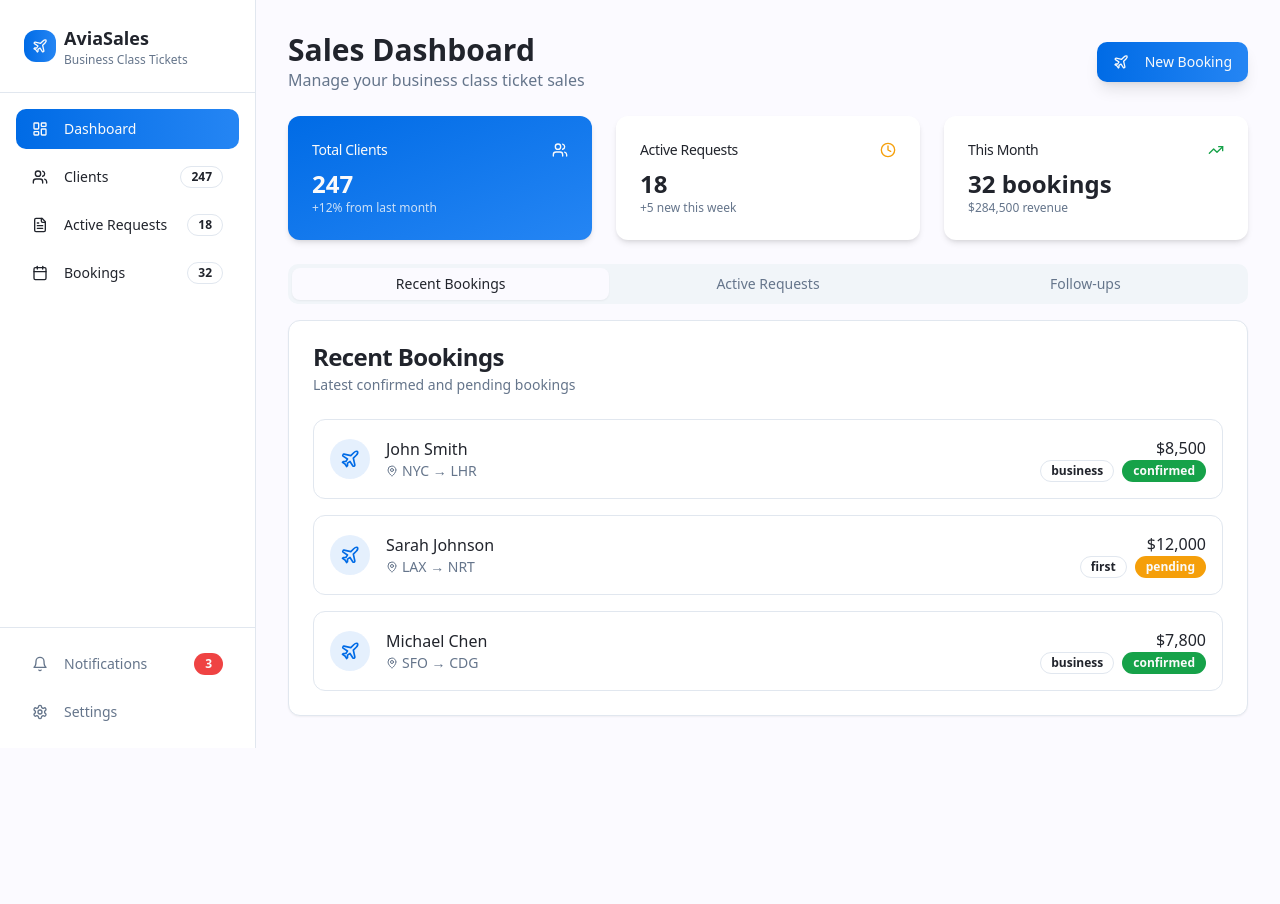
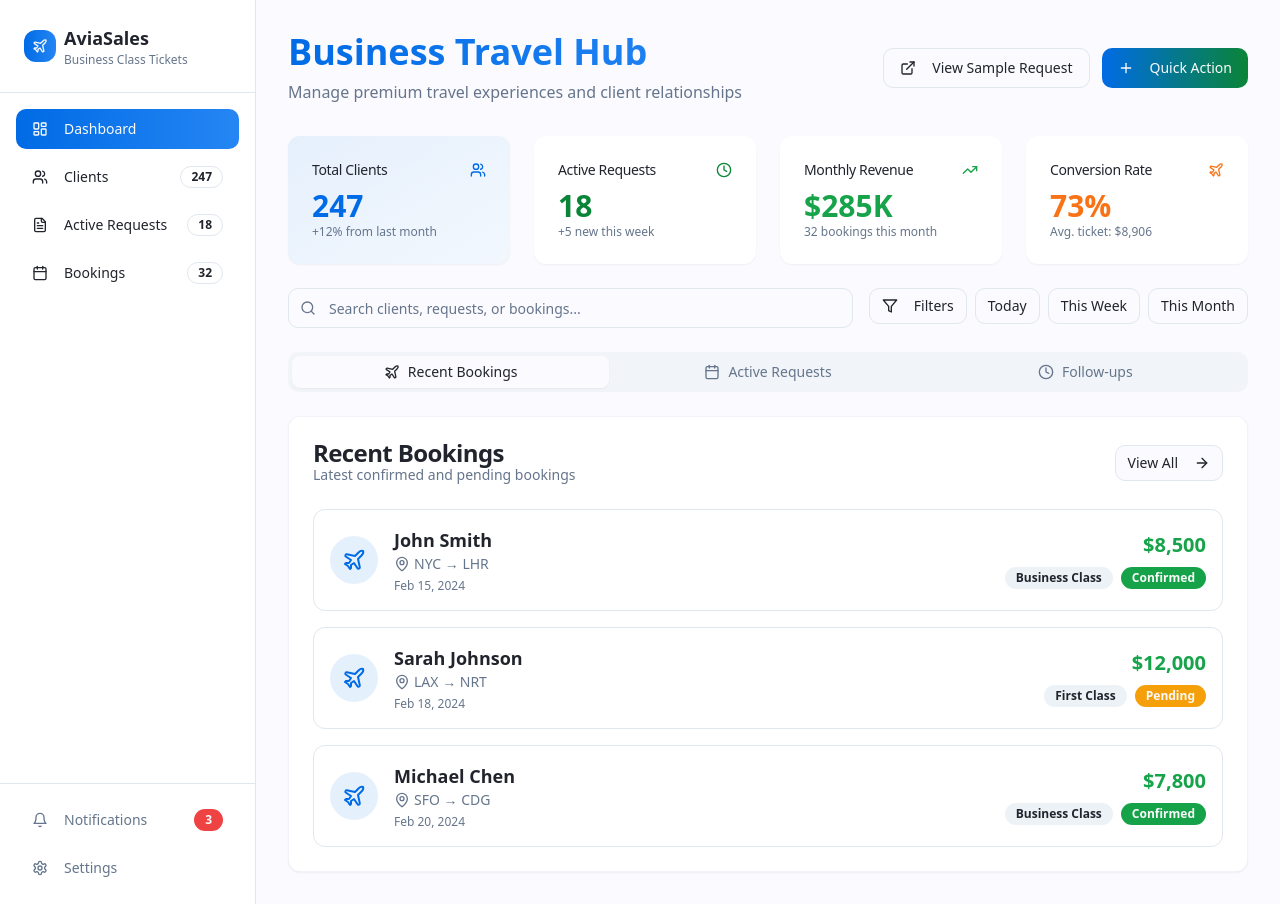
Before and after one commit to AlonKask/sky-high-agent-ai, a React (Vite) app: page / in a window 1280 px wide. Before the commit the page ends 800 px from the top, so only its background shows below. Built offline with nearby package versions, Linux system fonts and the light colour scheme.

Commit message:
Optimize page UI/UX and functionality.
Improve the UI/UX and functionality of the current page.

```diff
--- a/src/components/Dashboard.tsx
+++ b/src/components/Dashboard.tsx
@@ -1,18 +1,27 @@
 import { useState } from "react";
+import { useNavigate } from "react-router-dom";
 import { Card, CardContent, CardDescription, CardHeader, CardTitle } from "@/components/ui/card";
 import { Badge } from "@/components/ui/badge";
 import { Button } from "@/components/ui/button";
+import { Input } from "@/components/ui/input";
 import { Tabs, TabsContent, TabsList, TabsTrigger } from "@/components/ui/tabs";
-import { Users, Plane, Calendar, TrendingUp, Clock, MapPin } from "lucide-react";
+import { Dialog, DialogContent, DialogHeader, DialogTitle, DialogTrigger } from "@/components/ui/dialog";
+import { Users, Plane, Calendar, TrendingUp, Clock, MapPin, Search, Plus, ExternalLink, ArrowRight, Filter } from "lucide-react";
 
 const Dashboard = () => {
+  const navigate = useNavigate();
+  const [searchTerm, setSearchTerm] = useState("");
+  const [selectedFilter, setSelectedFilter] = useState("all");
+
   const [stats] = useState({
     totalClients: 247,
     activeRequests: 18,
     thisMonthBookings: 32,
     revenue: 284500,
     followUpsToday: 8,
-    upcomingTrips: 15
+    upcomingTrips: 15,
+    conversionRate: 73,
+    averageTicketPrice: 8906
   });
 
   const recentBookings = [
@@ -105,90 +114,184 @@ const Dashboard = () => {
   return (
     <div className="space-y-6">
       {/* Header */}
-      <div className="flex items-center justify-between">
+      <div className="flex flex-col lg:flex-row items-start lg:items-center justify-between gap-4 mb-8">
         <div>
-          <h1 className="text-3xl font-bold text-foreground">Sales Dashboard</h1>
-          <p className="text-muted-foreground">Manage your business class ticket sales</p>
+          <h1 className="text-4xl font-bold text-gradient">Business Travel Hub</h1>
+          <p className="text-muted-foreground mt-2">Manage premium travel experiences and client relationships</p>
         </div>
-        <Button className="bg-gradient-to-r from-primary to-primary-light shadow-lg">
-          <Plane className="mr-2 h-4 w-4" />
+        <div className="flex gap-3">
+          <Button
+            variant="outline"
+            onClick={() => navigate("/request/REQ-001")}
+            className="hover:shadow-medium transition-all duration-200"
+          >
+            <ExternalLink className="mr-2 h-4 w-4" />
+            View Sample Request
+          </Button>
+          <Dialog>
+            <DialogTrigger asChild>
+              <Button className="bg-gradient-to-r from-primary to-accent hover:shadow-large transition-all duration-200">
+                <Plus className="mr-2 h-4 w-4" />
+                Quick Action
+              </Button>
+            </DialogTrigger>
+            <DialogContent>
+              <DialogHeader>
+                <DialogTitle>Quick Actions</DialogTitle>
+              </DialogHeader>
+              <div className="grid grid-cols-2 gap-4 py-4">
+                <Button variant="outline" className="h-20 flex-col">
+                  <Plane className="h-6 w-6 mb-2" />
                   New Booking
                 </Button>
+                <Button variant="outline" className="h-20 flex-col">
+                  <Users className="h-6 w-6 mb-2" />
+                  Add Client
+                </Button>
+                <Button variant="outline" className="h-20 flex-col">
+                  <Calendar className="h-6 w-6 mb-2" />
+                  New Request
+                </Button>
+                <Button variant="outline" className="h-20 flex-col">
+                  <TrendingUp className="h-6 w-6 mb-2" />
+                  Analytics
+                </Button>
+              </div>
+            </DialogContent>
+          </Dialog>
+        </div>
       </div>
 
-      {/* Stats Cards */}
-      <div className="grid grid-cols-1 md:grid-cols-2 lg:grid-cols-3 gap-6">
-        <Card className="border-0 shadow-md bg-gradient-to-br from-primary to-primary-light text-primary-foreground">
+      {/* Enhanced Stats Cards */}
+      <div className="grid grid-cols-1 md:grid-cols-2 lg:grid-cols-4 gap-6 mb-8">
+        <Card className="card-elevated border-0 bg-gradient-to-br from-primary/10 to-primary/5 hover:shadow-large transition-all duration-200">
           <CardHeader className="flex flex-row items-center justify-between space-y-0 pb-2">
             <CardTitle className="text-sm font-medium">Total Clients</CardTitle>
-            <Users className="h-4 w-4" />
+            <Users className="h-4 w-4 text-primary" />
           </CardHeader>
           <CardContent>
-            <div className="text-2xl font-bold">{stats.totalClients}</div>
-            <p className="text-xs opacity-80">+12% from last month</p>
+            <div className="text-3xl font-bold text-primary">{stats.totalClients}</div>
+            <p className="text-xs text-muted-foreground">+12% from last month</p>
           </CardContent>
         </Card>
 
-        <Card className="border-0 shadow-md">
+        <Card className="card-elevated border-0 hover:shadow-large transition-all duration-200">
           <CardHeader className="flex flex-row items-center justify-between space-y-0 pb-2">
             <CardTitle className="text-sm font-medium">Active Requests</CardTitle>
-            <Clock className="h-4 w-4 text-warning" />
+            <Clock className="h-4 w-4 text-accent" />
           </CardHeader>
           <CardContent>
-            <div className="text-2xl font-bold">{stats.activeRequests}</div>
+            <div className="text-3xl font-bold text-accent">{stats.activeRequests}</div>
             <p className="text-xs text-muted-foreground">+5 new this week</p>
           </CardContent>
         </Card>
 
-        <Card className="border-0 shadow-md">
+        <Card className="card-elevated border-0 hover:shadow-large transition-all duration-200">
           <CardHeader className="flex flex-row items-center justify-between space-y-0 pb-2">
-            <CardTitle className="text-sm font-medium">This Month</CardTitle>
-            <TrendingUp className="h-4 w-4 text-success" />
+            <CardTitle className="text-sm font-medium">Monthly Revenue</CardTitle>
+            <TrendingUp className="h-4 w-4 text-green-600" />
           </CardHeader>
           <CardContent>
-            <div className="text-2xl font-bold">{stats.thisMonthBookings} bookings</div>
-            <p className="text-xs text-muted-foreground">${stats.revenue.toLocaleString()} revenue</p>
+            <div className="text-3xl font-bold text-green-600">${(stats.revenue/1000).toFixed(0)}K</div>
+            <p className="text-xs text-muted-foreground">{stats.thisMonthBookings} bookings this month</p>
+          </CardContent>
+        </Card>
+
+        <Card className="card-elevated border-0 hover:shadow-large transition-all duration-200">
+          <CardHeader className="flex flex-row items-center justify-between space-y-0 pb-2">
+            <CardTitle className="text-sm font-medium">Conversion Rate</CardTitle>
+            <Plane className="h-4 w-4 text-orange-500" />
+          </CardHeader>
+          <CardContent>
+            <div className="text-3xl font-bold text-orange-500">{stats.conversionRate}%</div>
+            <p className="text-xs text-muted-foreground">Avg. ticket: ${stats.averageTicketPrice.toLocaleString()}</p>
           </CardContent>
         </Card>
       </div>
 
+      {/* Search and Filter Bar */}
+      <div className="flex flex-col lg:flex-row gap-4 mb-6">
+        <div className="relative flex-1">
+          <Search className="absolute left-3 top-1/2 transform -translate-y-1/2 h-4 w-4 text-muted-foreground" />
+          <Input
+            placeholder="Search clients, requests, or bookings..."
+            value={searchTerm}
+            onChange={(e) => setSearchTerm(e.target.value)}
+            className="pl-10"
+          />
+        </div>
+        <div className="flex gap-2">
+          <Button variant="outline" size="sm">
+            <Filter className="h-4 w-4 mr-2" />
+            Filters
+          </Button>
+          <Button variant="outline" size="sm">Today</Button>
+          <Button variant="outline" size="sm">This Week</Button>
+          <Button variant="outline" size="sm">This Month</Button>
+        </div>
+      </div>
+
       {/* Main Content */}
-      <Tabs defaultValue="bookings" className="space-y-4">
-        <TabsList className="grid w-full grid-cols-3">
-          <TabsTrigger value="bookings">Recent Bookings</TabsTrigger>
-          <TabsTrigger value="requests">Active Requests</TabsTrigger>
-          <TabsTrigger value="followups">Follow-ups</TabsTrigger>
+      <Tabs defaultValue="bookings" className="space-y-6">
+        <TabsList className="grid w-full grid-cols-3 lg:w-auto lg:grid-cols-3">
+          <TabsTrigger value="bookings" className="flex items-center gap-2">
+            <Plane className="h-4 w-4" />
+            Recent Bookings
+          </TabsTrigger>
+          <TabsTrigger value="requests" className="flex items-center gap-2">
+            <Calendar className="h-4 w-4" />
+            Active Requests
+          </TabsTrigger>
+          <TabsTrigger value="followups" className="flex items-center gap-2">
+            <Clock className="h-4 w-4" />
+            Follow-ups
+          </TabsTrigger>
         </TabsList>
 
         <TabsContent value="bookings" className="space-y-4">
-          <Card>
+          <Card className="card-elevated">
             <CardHeader>
+              <div className="flex items-center justify-between">
+                <div>
                   <CardTitle>Recent Bookings</CardTitle>
                   <CardDescription>Latest confirmed and pending bookings</CardDescription>
+                </div>
+                <Button variant="outline" size="sm">
+                  View All
+                  <ArrowRight className="ml-2 h-4 w-4" />
+                </Button>
+              </div>
             </CardHeader>
             <CardContent>
               <div className="space-y-4">
                 {recentBookings.map((booking) => (
-                  <div key={booking.id} className="flex items-center justify-between p-4 border rounded-lg hover:bg-muted/50 transition-colors">
+                  <div key={booking.id} className="group flex items-center justify-between p-4 border rounded-lg hover:bg-gradient-subtle transition-all duration-200 cursor-pointer">
                     <div className="flex items-center space-x-4">
-                      <div className="flex items-center justify-center w-10 h-10 rounded-full bg-primary/10">
-                        <Plane className="h-5 w-5 text-primary" />
+                      <div className="flex items-center justify-center w-12 h-12 rounded-full bg-primary/10 group-hover:bg-primary/20 transition-colors">
+                        <Plane className="h-6 w-6 text-primary" />
                       </div>
                       <div>
-                        <div className="font-medium">{booking.client}</div>
+                        <div className="font-semibold text-lg">{booking.client}</div>
                         <div className="flex items-center text-sm text-muted-foreground">
-                          <MapPin className="mr-1 h-3 w-3" />
+                          <MapPin className="mr-1 h-4 w-4" />
                           {booking.route}
+                        </div>
+                        <div className="text-xs text-muted-foreground mt-1">
+                          {new Date(booking.date).toLocaleDateString('en-US', {
+                            month: 'short',
+                            day: 'numeric',
+                            year: 'numeric'
+                          })}
                         </div>
                       </div>
                     </div>
                     <div className="text-right">
-                      <div className="font-medium">${booking.price.toLocaleString()}</div>
-                      <div className="flex items-center space-x-2">
-                        <Badge variant="outline" className="text-xs">
-                          {booking.type}
+                      <div className="font-bold text-xl text-green-600">${booking.price.toLocaleString()}</div>
+                      <div className="flex items-center space-x-2 mt-2">
+                        <Badge variant="secondary" className="text-xs capitalize">
+                          {booking.type} Class
                         </Badge>
-                        <Badge className={`text-xs ${getStatusColor(booking.status)}`}>
+                        <Badge className={`text-xs capitalize ${getStatusColor(booking.status)}`}>
                           {booking.status}
                         </Badge>
                       </div>
@@ -201,34 +304,46 @@ const Dashboard = () => {
         </TabsContent>
 
         <TabsContent value="requests" className="space-y-4">
-          <Card>
+          <Card className="card-elevated">
             <CardHeader>
+              <div className="flex items-center justify-between">
+                <div>
                   <CardTitle>Active Requests</CardTitle>
                   <CardDescription>Current client requests requiring attention</CardDescription>
+                </div>
+                <Button variant="outline" size="sm" onClick={() => navigate("/request/REQ-001")}>
+                  View Sample
+                  <ExternalLink className="ml-2 h-4 w-4" />
+                </Button>
+              </div>
             </CardHeader>
             <CardContent>
               <div className="space-y-4">
                 {activeRequests.map((request) => (
-                  <div key={request.id} className="flex items-center justify-between p-4 border rounded-lg hover:bg-muted/50 transition-colors">
+                  <div
+                    key={request.id}
+                    className="group flex items-center justify-between p-4 border rounded-lg hover:bg-gradient-subtle transition-all duration-200 cursor-pointer"
+                    onClick={() => navigate(`/request/${request.id}`)}
+                  >
                     <div className="flex items-center space-x-4">
-                      <div className="flex items-center justify-center w-10 h-10 rounded-full bg-accent/10">
-                        <Calendar className="h-5 w-5 text-accent" />
+                      <div className="flex items-center justify-center w-12 h-12 rounded-full bg-accent/10 group-hover:bg-accent/20 transition-colors">
+                        <Calendar className="h-6 w-6 text-accent" />
                       </div>
                       <div>
-                        <div className="font-medium">{request.client}</div>
+                        <div className="font-semibold text-lg">{request.client}</div>
                         <div className="flex items-center text-sm text-muted-foreground">
-                          <MapPin className="mr-1 h-3 w-3" />
+                          <MapPin className="mr-1 h-4 w-4" />
                           {request.route}
                         </div>
-                        <div className="text-xs text-muted-foreground">
+                        <div className="text-xs text-muted-foreground mt-1">
                           {request.departure} • {request.passengers}
                         </div>
                       </div>
                     </div>
                     <div className="text-right">
-                      <Badge variant="outline" className="mb-2">{request.type}</Badge>
+                      <Badge variant="outline" className="mb-2 capitalize">{request.type}</Badge>
                       <div>
-                        <Badge className={`text-xs ${getStatusColor(request.status)}`}>
+                        <Badge className={`text-xs capitalize ${getStatusColor(request.status)}`}>
                           {request.status.replace('_', ' ')}
                         </Badge>
                       </div>
@@ -241,7 +356,7 @@ const Dashboard = () => {
         </TabsContent>
 
         <TabsContent value="followups" className="space-y-4">
-          <Card>
+          <Card className="card-elevated">
             <CardHeader>
               <CardTitle>Pending Follow-ups</CardTitle>
               <CardDescription>Clients requiring follow-up attention</CardDescription>
@@ -249,26 +364,26 @@ const Dashboard = () => {
             <CardContent>
               <div className="space-y-4">
                 {followUps.map((followUp, index) => (
-                  <div key={index} className="flex items-center justify-between p-4 border rounded-lg hover:bg-muted/50 transition-colors">
+                  <div key={index} className="group flex items-center justify-between p-4 border rounded-lg hover:bg-gradient-subtle transition-all duration-200">
                     <div className="flex items-center space-x-4">
-                      <div className="flex items-center justify-center w-10 h-10 rounded-full bg-warning/10">
-                        <Clock className="h-5 w-5 text-warning" />
+                      <div className="flex items-center justify-center w-12 h-12 rounded-full bg-orange-100 group-hover:bg-orange-200 transition-colors">
+                        <Clock className="h-6 w-6 text-orange-600" />
                       </div>
                       <div>
-                        <div className="font-medium">{followUp.client}</div>
+                        <div className="font-semibold text-lg">{followUp.client}</div>
                         <div className="text-sm text-muted-foreground">
                           Last trip: {followUp.lastTrip}
                         </div>
-                        <div className="text-xs text-muted-foreground">
+                        <div className="text-xs text-muted-foreground mt-1">
                           {followUp.followUpType}
                         </div>
                       </div>
                     </div>
                     <div className="text-right">
-                      <div className="text-sm font-medium text-destructive">
+                      <div className="text-sm font-semibold text-red-600 mb-2">
                         {followUp.daysOverdue} days overdue
                       </div>
-                      <Badge className={`text-xs ${getPriorityColor(followUp.priority)}`}>
+                      <Badge className={`text-xs capitalize ${getPriorityColor(followUp.priority)}`}>
                         {followUp.priority} priority
                       </Badge>
                     </div>
```
Lines whose indentation alone changed are shown as unchanged.
